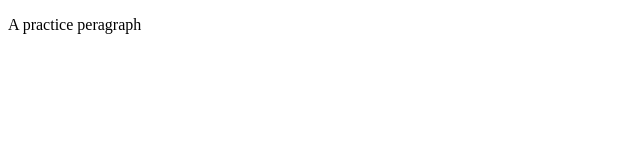
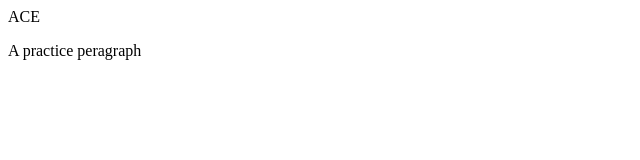
Before and after one commit to PF-CREATIONS/Localrepo, a plain HTML site: page index.html in a window 1280 px wide. Shown: the whole page, without its empty margins (0-640 px from the left). Drawn offline with Linux system fonts and the light colour scheme.

Commit message:
practicing repo pushing using SSH

```diff
--- a/index.html
+++ b/index.html
@@ -6,6 +6,8 @@
     <title>Document</title>
 </head>
 <body>
+<h>ACE</h>
     <p>A practice peragraph </p>
+
 </body>
 </html>
```
